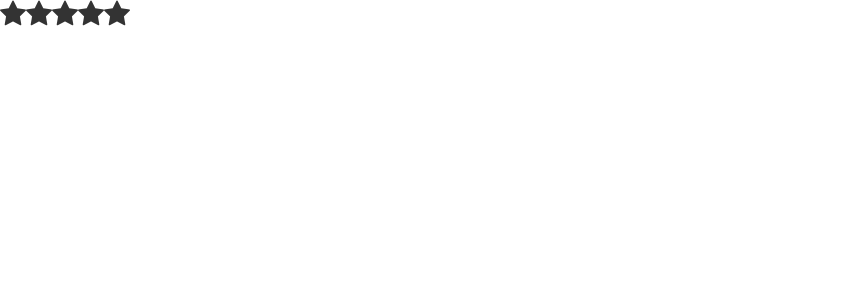
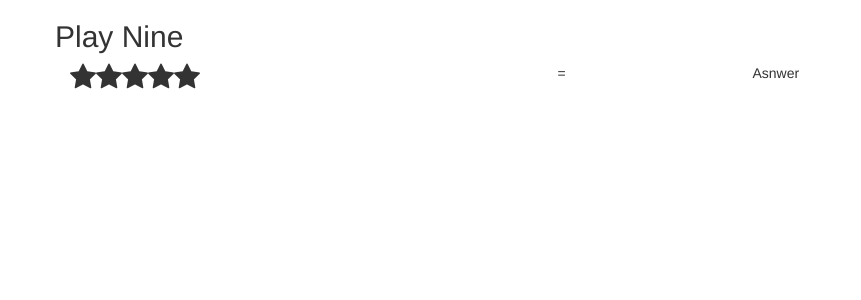
Before and after one commit to nic-lan/play-nine, a React (Create React App) app: page / in a window 1280 px wide. Shown: the top 300 px of the page, without its empty margins (0-861 px from the left). Built offline with nearby package versions, Linux system fonts and the light colour scheme; the HTML template or start-up script is replaced by a standard one.

Commit message:
Add real bootstrap

```diff
--- a/package.json
+++ b/package.json
@@ -7,6 +7,7 @@
     "font-awesome": "^4.7.0",
     "jest-enzyme": "^4.0.1",
     "react": "^15.6.2",
+    "react-bootstrap": "^0.31.3",
     "react-dom": "^15.6.2",
     "react-fontawesome": "^1.6.1",
     "react-scripts": "1.0.14"
--- a/src/App.js
+++ b/src/App.js
@@ -1,11 +1,27 @@
 import React, { Component } from 'react';
 import Stars from './Stars';
+import { Grid, Col, Row } from 'react-bootstrap';
 
 class App extends Component {
   render() {
     return (
       <div className="App">
-        <Stars starsNumber={5} />
+        <Grid>
+          <Row>
+            <h2>Play Nine</h2>
+          </Row>
+          <Row>
+            <Col xs={5}>
+              <Stars starsNumber={5} />
+            </Col>
+            <Col xs={2}>
+              =
+            </Col>
+            <Col xs={5}>
+              Asnwer
+            </Col>
+          </Row>
+        </Grid>
       </div>
     )
   }
--- a/src/index.js
+++ b/src/index.js
@@ -1,4 +1,5 @@
-import 'bootstrap/dist/css/bootstrap.css'
+import 'bootstrap/dist/css/bootstrap.css';
+import 'bootstrap/dist/css/bootstrap-theme.css';
 import 'font-awesome/css/font-awesome.min.css';
 
 import React from 'react';
```
Also changed, not shown: 1 other file (tests, documents, lock files or other folders).
